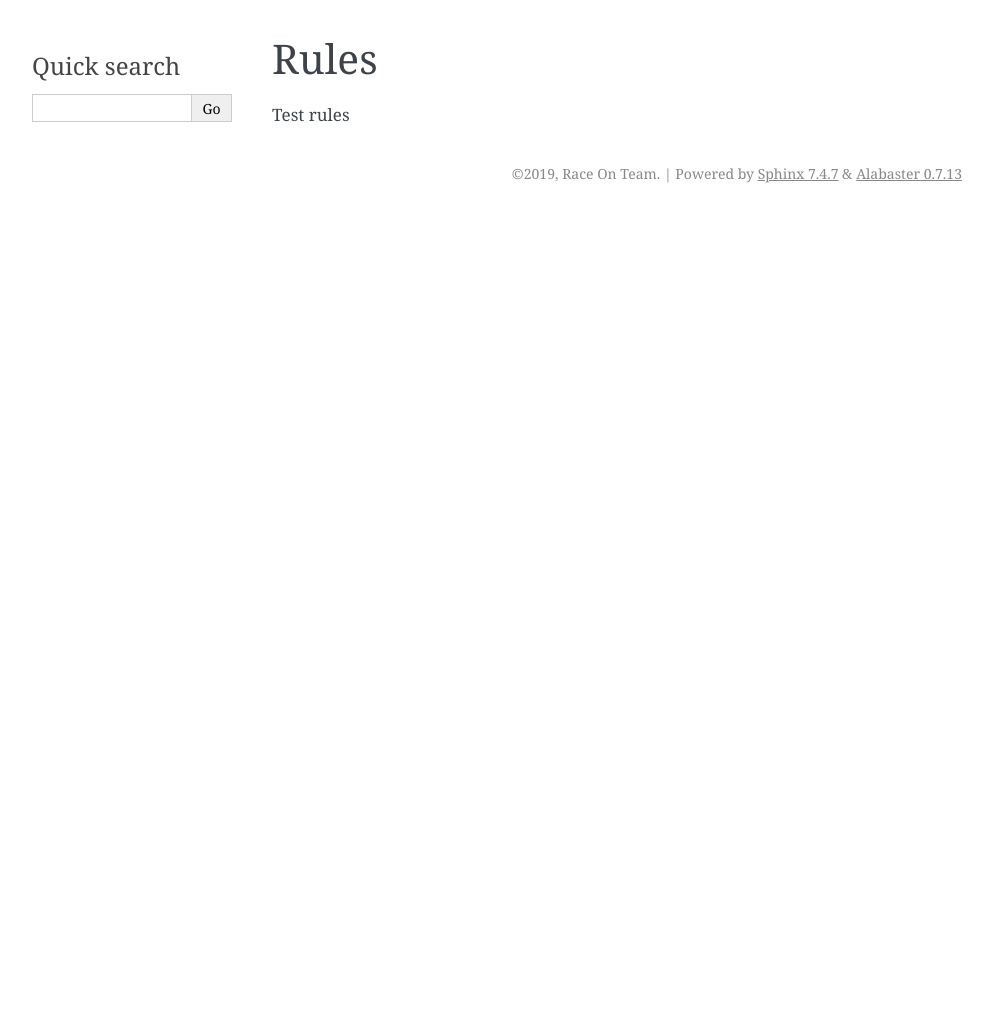
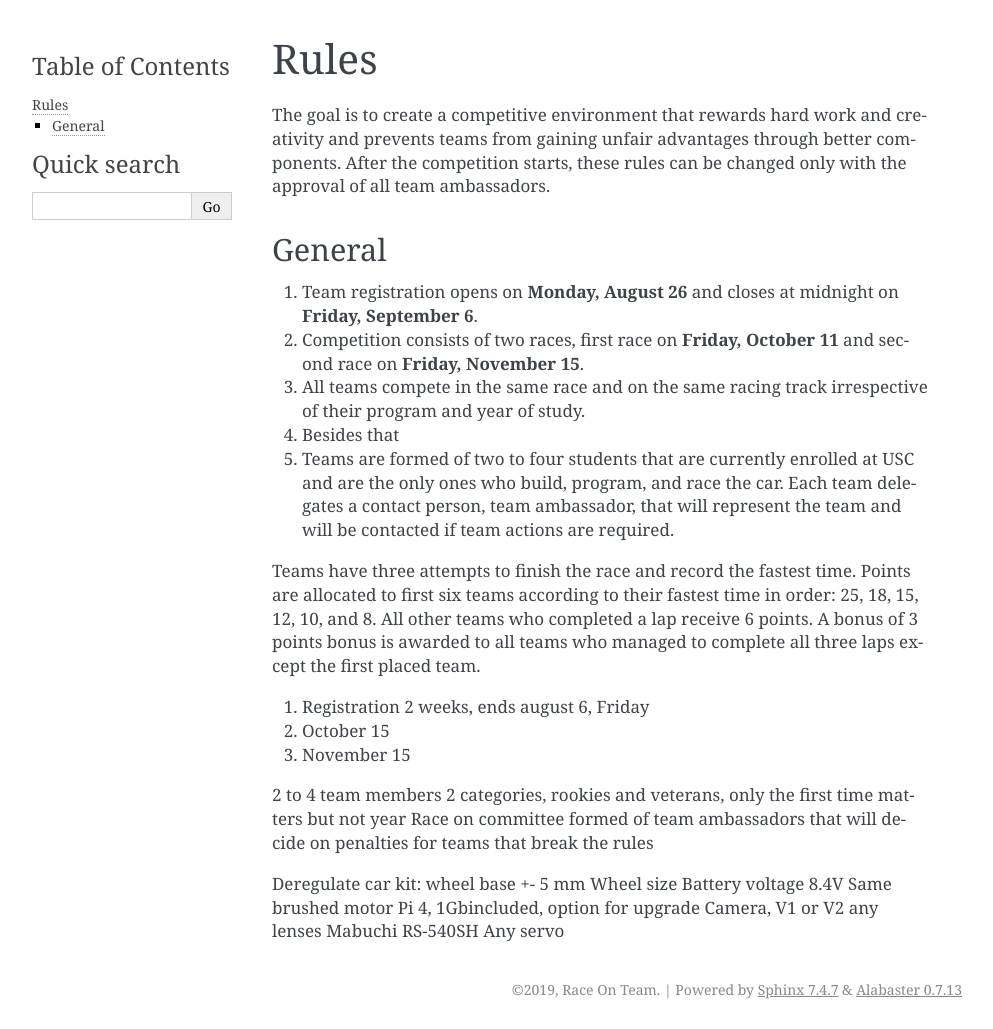
Before and after one commit to annaszy/website, a Sphinx documentation site: the page built from source/rules.rst, in a window 1280 px wide. Shown: the whole page, without its empty margins (148-1141 px from the left). Built offline with Sphinx 7.4.7, drawn with Linux system fonts in a browser that asks for light colours; before the commit the page ends 900 px from its top, so only the background shows below that.

Commit message:
Port rules from old edition. Part I.

```diff
--- a/source/rules.rst
+++ b/source/rules.rst
@@ -1,4 +1,35 @@
 Rules
-=====
+====
 
-Test rules
+The goal is to create a competitive environment that rewards hard work and creativity and prevents teams from gaining unfair advantages through better components. After the competition starts, these rules can be changed only with the approval of all team ambassadors.
+
+General
+----
+#. Team registration opens on **Monday, August 26** and closes at midnight on **Friday, September 6**.
+#. Competition consists of two races, first race on **Friday, October 11** and second race on **Friday, November 15**.
+#. All teams compete in the same race and on the same racing track irrespective of their program and year of study.
+#. Besides that
+#. Teams are formed of two to four students that are currently enrolled at USC and are the only ones who build, program, and race the car. Each team delegates a contact person, team ambassador, that will represent the team and will be contacted if team actions are required.
+
+
+Teams have three attempts to finish the race and record the fastest time.
+Points are allocated to first six teams according to their fastest time in order: 25, 18, 15, 12, 10, and 8. All other teams who completed a lap receive 6 points.
+A bonus of 3 points bonus is awarded to all teams who managed to complete all three laps except the first placed team.
+
+1. Registration 2 weeks, ends august 6, Friday
+2. October 15
+3. November 15
+
+2 to 4 team members
+2 categories, rookies and veterans, only the first time matters but not year
+Race on committee formed of team ambassadors that will decide on penalties for teams that break the rules
+
+Deregulate car kit:
+wheel base +- 5 mm
+Wheel size
+Battery voltage 8.4V
+Same brushed motor
+Pi 4, 1Gbincluded, option for upgrade
+Camera, V1 or V2 any lenses
+Mabuchi RS-540SH
+Any servo
```
